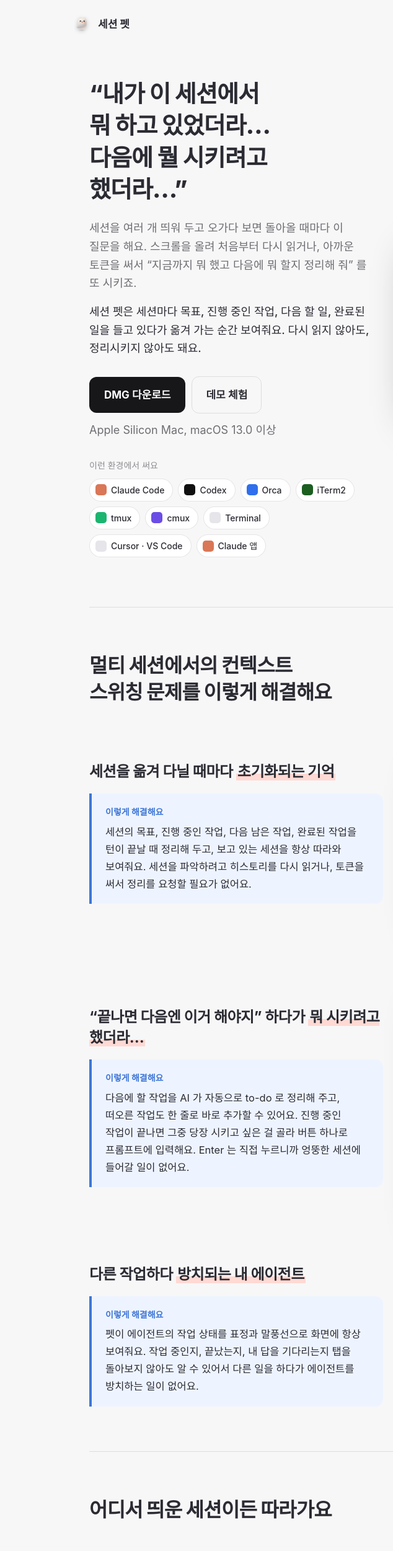
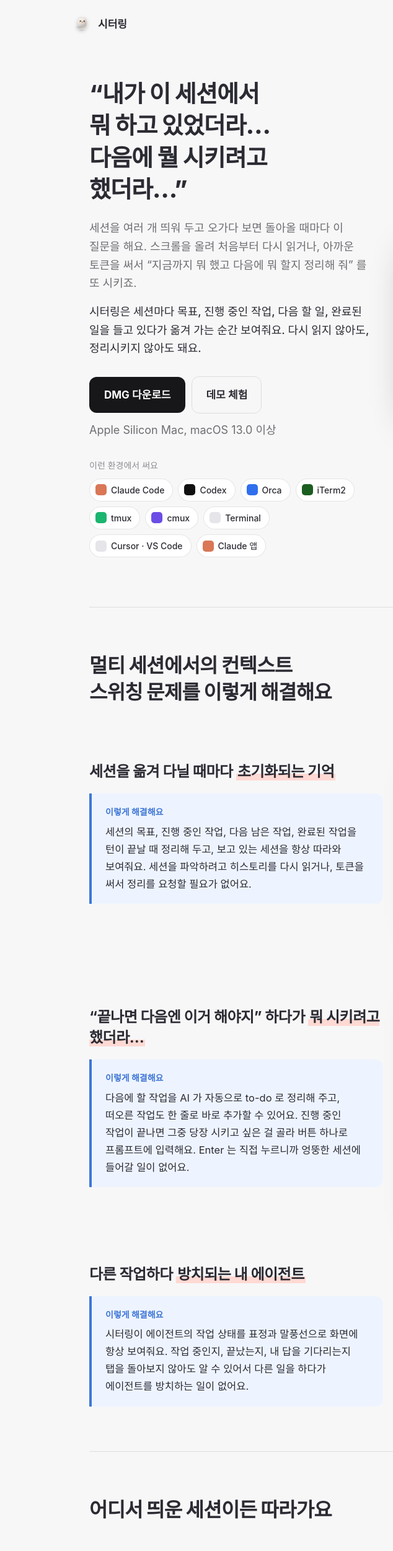
Before and after one commit to reuskimsugnmin/session-pet, a plain HTML site: page index.html in a window 1280 px wide. Shown: the top 2502 px of the page at 62% size, 0-634 px from the left. Drawn offline with Linux system fonts and the light colour scheme; grey boxes are pictures that could not be loaded; a web font is replaced by a local one.

Commit message:
랜딩 갱신 2026-10-25

```diff
--- a/index.html
+++ b/index.html
@@ -3,7 +3,7 @@
 <head>
 <meta charset="utf-8" />
 <meta name="viewport" content="width=device-width, initial-scale=1" />
-<title>세션 펫</title>
+<title>시터링</title>
 <meta name="description" content="세션을 여러 개 띄워 두고 오가다 보면 돌아올 때마다 이 질문을 해요." />
 <link rel="stylesheet" href="https://cdn.jsdelivr.net/gh/orioncactus/pretendard@v1.3.9/dist/web/static/pretendard.min.css" />
 <link rel="stylesheet" href="https://fonts.googleapis.com/css2?family=JetBrains+Mono:wght@400;500&display=swap" />
@@ -94,7 +94,7 @@
 <body data-min-macos="13.0">
 
 <header class="wrap top">
-  <div class="brand"><img src="assets/pet-idle.png" alt="" />세션 펫</div>
+  <div class="brand"><img src="assets/pet-idle.png" alt="" />시터링</div>
   <a class="dl" href="#get">다운로드</a>
 </header>
 
@@ -103,7 +103,7 @@
     <div>
       <h1>“내가 이 세션에서<br />뭐 하고 있었더라…<br />다음에 뭘 시키려고 했더라…”</h1>
       <p>세션을 여러 개 띄워 두고 오가다 보면 돌아올 때마다 이 질문을 해요. 스크롤을 올려 처음부터 다시 읽거나, 아까운 토큰을 써서 “지금까지 뭐 했고 다음에 뭐 할지 정리해 줘” 를 또 시키죠.</p>
-      <p class="gain">세션 펫은 세션마다 목표, 진행 중인 작업, 다음 할 일, 완료된 일을 들고 있다가 옮겨 가는 순간 보여줘요. 다시 읽지 않아도, 정리시키지 않아도 돼요.</p>
+      <p class="gain">시터링은 세션마다 목표, 진행 중인 작업, 다음 할 일, 완료된 일을 들고 있다가 옮겨 가는 순간 보여줘요. 다시 읽지 않아도, 정리시키지 않아도 돼요.</p>
       <div class="cta-group"><a class="cta" href="https://github.com/reuskimsugnmin/session-pet/releases/latest/download/Session-Pet-arm64.dmg">DMG 다운로드</a><a class="cta-demo" href="https://reuskimsugnmin.github.io/session-pet/demo/">데모 체험</a></div>
       <p class="req">Apple Silicon Mac, macOS 13.0 이상</p>
       <div class="envs">
@@ -154,7 +154,7 @@
         <h3>다른 작업하다 <mark>방치되는 내 에이전트</mark></h3>
         <div class="solve">
           <strong>이렇게 해결해요</strong>
-          <p>펫이 에이전트의 작업 상태를 표정과 말풍선으로 화면에 항상 보여줘요. 작업 중인지, 끝났는지, 내 답을 기다리는지 탭을 돌아보지 않아도 알 수 있어서 다른 일을 하다가 에이전트를 방치하는 일이 없어요.</p>
+          <p>시터링이 에이전트의 작업 상태를 표정과 말풍선으로 화면에 항상 보여줘요. 작업 중인지, 끝났는지, 내 답을 기다리는지 탭을 돌아보지 않아도 알 수 있어서 다른 일을 하다가 에이전트를 방치하는 일이 없어요.</p>
         </div>
       </div>
       <div class="shot bare"><video autoplay muted loop playsinline preload="metadata" poster="assets/states.png"><source src="assets/states.webm" type="video/webm" /><source src="assets/states.mp4" type="video/mp4" /></video></div>
@@ -181,7 +181,7 @@
 
   <section id="get" class="free">
     <h2>앱은 완전 무료예요. 별도 API 키도, 추가 구독도 필요 없어요.</h2>
-    <p class="sub">세션 요약을 갱신할 때만 이미 쓰고 있는 Claude 구독 사용량을 조금 써요. 턴이 끝날 때, 시간당 상한 안에서만요.</p>
+    <p class="sub">세션 요약을 갱신할 때만 이미 쓰고 있는 Claude 구독 사용량을 조금 써요. 턴이 끝날 때, 시간당 상한 안에서만요. 요약은 내 Claude 계정으로 만들어요 — 대화 일부가 Anthropic 에 가요. 우클릭 메뉴에서 끌 수 있어요. 자세한 내용은 <a href="https://github.com/reuskimsugnmin/session-pet/blob/main/install.md">설치 안내</a>에 있어요.</p>
     <div class="cta-group"><a class="cta" href="https://github.com/reuskimsugnmin/session-pet/releases/latest/download/Session-Pet-arm64.dmg">DMG 다운로드</a><a class="cta-demo" href="https://reuskimsugnmin.github.io/session-pet/demo/">데모 체험</a></div>
     <p class="req">Apple Silicon Mac, macOS 13.0 이상. 설치 방법과 권한 안내는 설치 문서에 있어요.</p>
   </section>
@@ -189,7 +189,6 @@
 
 <footer class="wrap">
   <a href="https://github.com/reuskimsugnmin/session-pet/blob/main/install.md">설치 안내</a><a href="mailto:smkim931206@gmail.com">피드백 보내기</a><a href="https://github.com/reuskimsugnmin/session-pet/blob/main/THIRD-PARTY-NOTICES.md">서드파티 고지</a><a href="https://github.com/reuskimsugnmin/session-pet/releases">GitHub Releases</a>
-  <div style="margin-top:10px">세션 펫은 가칭이에요.</div>
 </footer>
 </body>
 </html>
```
